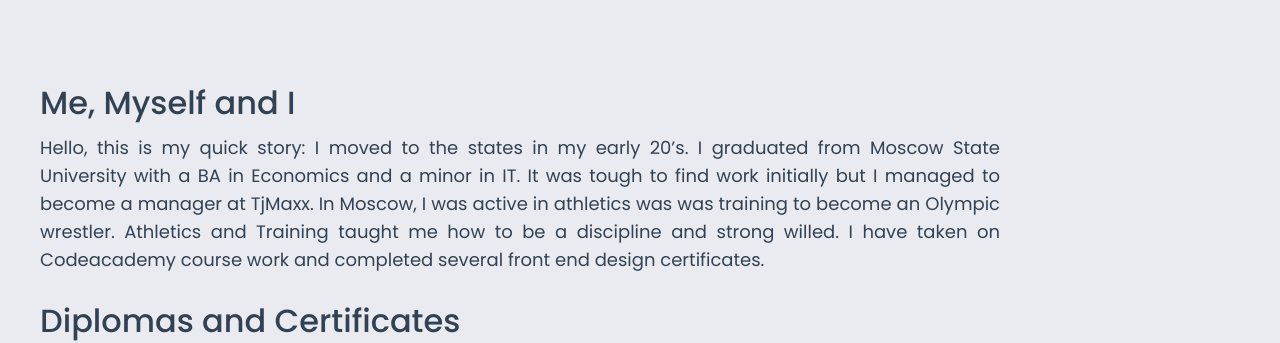
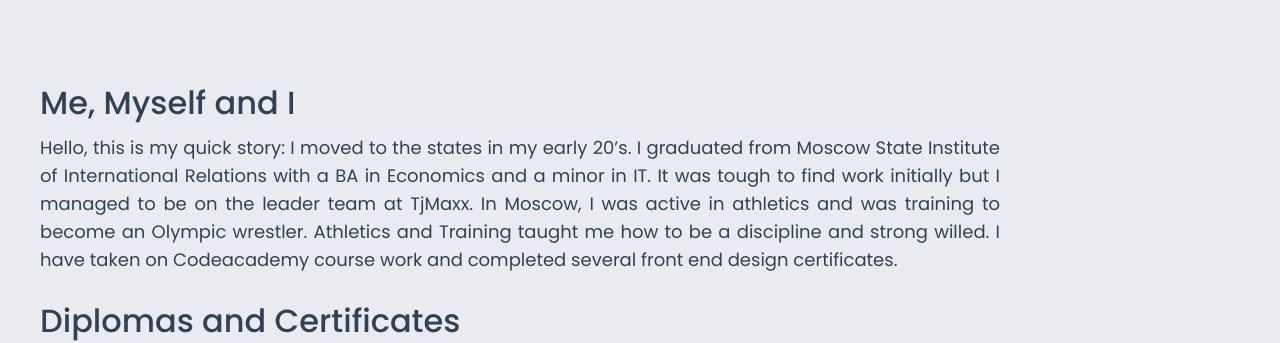
Before and after one commit to valli450/portfolio, a plain HTML site: page index.html in a window 1280 px wide. Shown: the part 820-1163 px from the top of the page. Drawn offline with Linux system fonts and the light colour scheme.

Commit message:
Update index.html

```diff
--- a/index.html
+++ b/index.html
@@ -75,9 +75,9 @@
                         <div class="about__text__main">
                             <p>
                                 Hello, this is my quick story: I moved to the states in my early 20’s.
-                                I graduated from Moscow State University with a BA in Economics and a minor in IT.
-                                It was tough to find work initially but I managed to become a manager at TjMaxx.
-                                In Moscow, I was active in athletics was was training to become an Olympic wrestler.
+                                I graduated from Moscow State Institute of International Relations with a BA in Economics and a minor in IT.
+                                It was tough to find work initially but I managed to be on the leader team at TjMaxx.
+                                In Moscow, I was active in athletics and was training to become an Olympic wrestler.
                                 Athletics and Training taught me how to be a discipline and strong willed.
                                 I have taken on Codeacademy course work and completed several front end design certificates.
                             </p>
```
